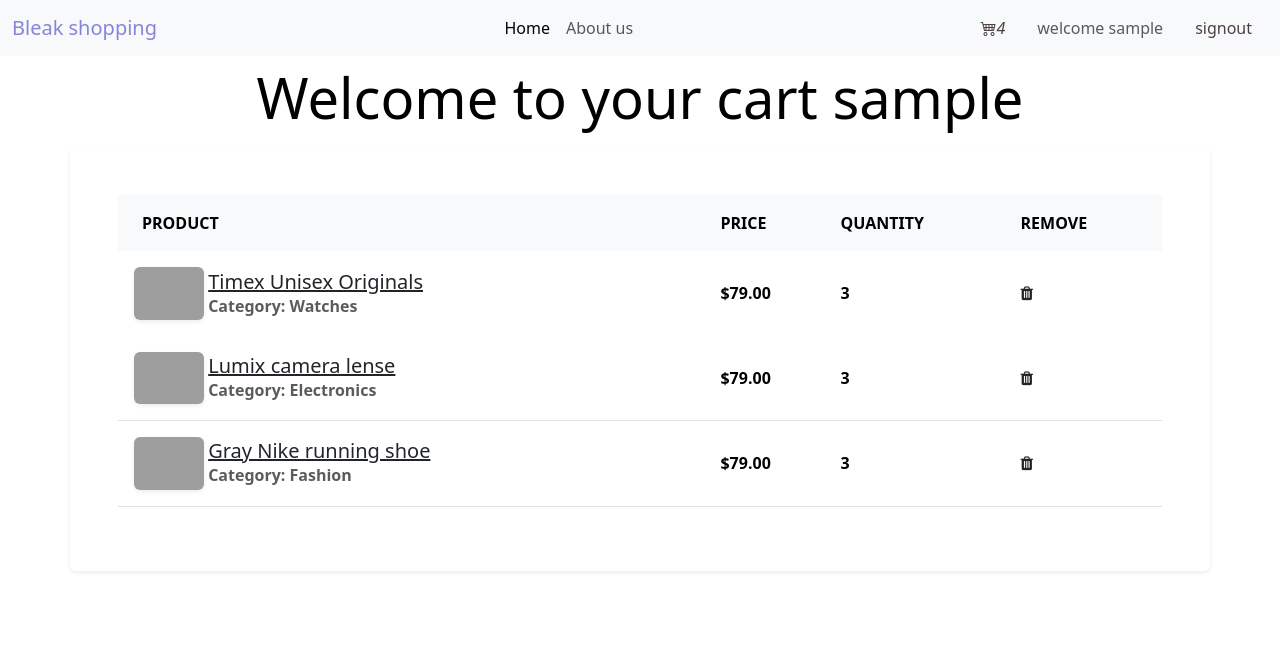
After one commit to Abas-dev/Bleak_comm, a Django app: page /cart/ in a window 1280 px wide. The commit adds this page. Shown: the top 666 px of the page. Run offline with Django 4.2, Linux system fonts and the light colour scheme; the visitor is signed in with stand-in values (Sample User, id 1); some libraries are stand-ins or nearby versions; grey boxes are pictures that could not be loaded.

Commit message:
added the cart page and the detail page functionality

```diff
--- a/mainApp/urls.py
+++ b/mainApp/urls.py
@@ -1,10 +1,11 @@
 from django.urls import path
-from .views import HomePageView,AboutPageView
+from .views import HomePageView,AboutPageView,ProductDetailView,CartPageView
 
 app_name = 'base'
 
 urlpatterns = [
     path('',HomePageView.as_view(), name='homePage'),
     path('about/',AboutPageView.as_view(),name='aboutPage'),
-
+    path('product/<int:pk>',ProductDetailView.as_view(),name='productDetail'),
+    path('cart/',CartPageView.as_view(),name='cart'),
 ]
--- a/mainApp/views.py
+++ b/mainApp/views.py
@@ -11,8 +11,18 @@ class HomePageView(LoginRequiredMixin,ListView):
     model = Products
     context_object_name = 'product'
 
+    def get_context_data(self, **kwargs):
+        context =super().get_context_data(**kwargs)
+        context['category'] = Catergory.objects.all()
+        return context
+
 class AboutPageView(LoginRequiredMixin,TemplateView):
     template_name = 'about.html'
 
 class ProductDetailView(LoginRequiredMixin,DetailView):
     template_name = 'productDetail.html'
+    model = Products
+    context_object_name = 'productDes'
+
+class CartPageView(LoginRequiredMixin,TemplateView):
+    template_name = 'cart.html'
--- a/template/base.html
+++ b/template/base.html
@@ -27,15 +27,6 @@
               </li>
               <li class="nav-item">
                 <a class="nav-link" href="{% url 'base:aboutPage' %}">About us </a>
-              </li>
-              <li class="nav-item dropdown">
-                <a class="nav-link dropdown-toggle" href="#" role="button" data-bs-toggle="dropdown" aria-expanded="false">
-                  Categories
-                </a>
-                <ul class="dropdown-menu">
-                  <li><a class="dropdown-item" href="#">All</a></li>
-                  <li><a class="dropdown-item" href="#">others</a></li>
-                </ul>
               </li>
             </ul>
               <ul class="nav justify-content-end" >
--- /dev/null
+++ b/template/cart.html
@@ -0,0 +1,82 @@
+{% extends 'base.html' %}
+
+{% block title %}
+    checkout
+{% endblock %}
+
+
+{% block content %}
+<div class="container text-black py-2 text-center">
+    <h4 class="display-4">Welcome to your cart {{request.user.username}}</h4>
+</div>
+<div class="pb-5">
+    <div class="container">
+      <div class="row">
+        <div class="col-lg-12 p-5 bg-white rounded shadow-sm mb-5">
+<div class="table-responsive">
+    <table class="table">
+      <thead>
+        <tr>
+          <th scope="col" class="border-0 bg-light">
+            <div class="p-2 px-3 text-uppercase">Product</div>
+          </th>
+          <th scope="col" class="border-0 bg-light">
+            <div class="py-2 text-uppercase">Price</div>
+          </th>
+          <th scope="col" class="border-0 bg-light">
+            <div class="py-2 text-uppercase">Quantity</div>
+          </th>
+          <th scope="col" class="border-0 bg-light">
+            <div class="py-2 text-uppercase">Remove</div>
+          </th>
+        </tr>
+      </thead>
+      <tbody>
+        <tr>
+          <th scope="row" class="border-0">
+            <div class="p-2">
+              <img src="https://bootstrapious.com/i/snippets/sn-cart/product-1.jpg" alt="" width="70" class="img-fluid rounded shadow-sm">
+              <div class="ml-3 d-inline-block align-middle">
+                <h5 class="mb-0"> <a href="#" class="text-dark d-inline-block align-middle">Timex Unisex Originals</a></h5><span class="text-muted font-weight-normal font-italic d-block">Category: Watches</span>
+              </div>
+            </div>
+          </th>
+          <td class="border-0 align-middle"><strong>$79.00</strong></td>
+          <td class="border-0 align-middle"><strong>3</strong></td>
+          <td class="border-0 align-middle"><a href="#" class="text-dark"><i class="fa fa-trash"></i></a></td>
+        </tr>
+        <tr>
+          <th scope="row">
+            <div class="p-2">
+              <img src="https://bootstrapious.com/i/snippets/sn-cart/product-2.jpg" alt="" width="70" class="img-fluid rounded shadow-sm">
+              <div class="ml-3 d-inline-block align-middle">
+                <h5 class="mb-0"><a href="#" class="text-dark d-inline-block">Lumix camera lense</a></h5><span class="text-muted font-weight-normal font-italic">Category: Electronics</span>
+              </div>
+            </div>
+          </th>
+          <td class="align-middle"><strong>$79.00</strong></td>
+          <td class="align-middle"><strong>3</strong></td>
+          <td class="align-middle"><a href="#" class="text-dark"><i class="fa fa-trash"></i></a>
+          </td>
+        </tr>
+        <tr>
+          <th scope="row">
+            <div class="p-2">
+              <img src="https://bootstrapious.com/i/snippets/sn-cart/product-3.jpg" alt="" width="70" class="img-fluid rounded shadow-sm">
+              <div class="ml-3 d-inline-block align-middle">
+                <h5 class="mb-0"> <a href="#" class="text-dark d-inline-block">Gray Nike running shoe</a></h5><span class="text-muted font-weight-normal font-italic">Category: Fashion</span>
+              </div>
+            </div>
+            <td class="align-middle"><strong>$79.00</strong></td>
+            <td class="align-middle"><strong>3</strong></td>
+            <td class="align-middle"><a href="#" class="text-dark"><i class="fa fa-trash"></i></a>
+            </td>
+        </tr>
+      </tbody>
+    </table>
+  </div>
+        </div>
+    </div>
+</div>
+</div>
+{% endblock content %}
```
Also changed, not shown: template/index.html (+31 -17 lines), template/productDetail.html (+15 -8 lines).
